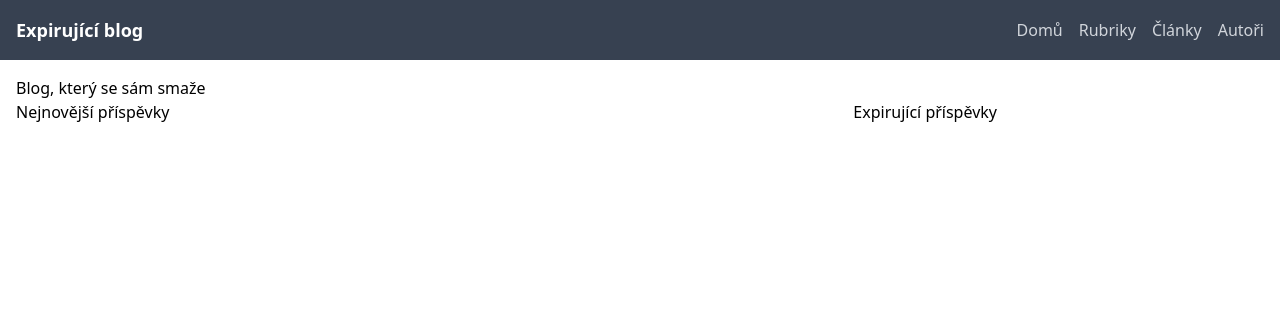
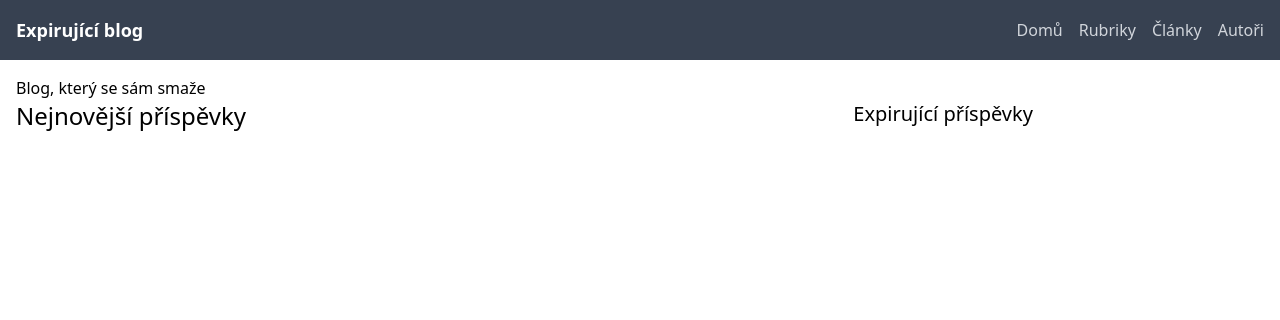
Before and after one commit to gyarab/2024_WA_INF1_kunc_python, a Django app: page / in a window 1280 px wide. Shown: the top 320 px of the page. Run offline with Django 5.2, Linux system fonts and the light colour scheme; data that the repository does not hold is empty; some libraries are stand-ins or nearby versions.

Commit message:
update home

```diff
--- a/app/templates/pages/home.html
+++ b/app/templates/pages/home.html
@@ -3,24 +3,24 @@
 {% block body %}
     <h1>Blog, který se sám smaže</h1>
     <div class="flex gap-4 w-full justify-center items-start">
-        <div class="w-2/3 flex flex-col">
-            <h2>Nejnovější příspěvky</h2>
-            <div class="grid grid-cols-3 gap-4">
+        <div class="w-2/3 flex flex-col flex-grow min-h-full">
+            <h2 class="text-2xl">Nejnovější příspěvky</h2>
+            <div class="grid grid-cols-3 gap-4 flex-grow">
                 {% for post in latest_posts %}
-                    <div class="border p-4 flex flex-col h-full">
-                        <h2>{{ post.title }} - vyprší {{ post.expires_at|date:"d.m.Y H:i" }}</h2>
+                    <div class="border p-4 flex flex-col h-full flex-grow w-full">
+                        <h2 class="text-xl">{{ post.title }}</h2>
                         <p>{{ post.description }}</p>
                         <a href="{{ post.url }}">Číst dále</a>
                     </div>
                 {% endfor %}
             </div>
         </div>
-        <div class="w-1/3 flex flex-col">
-            <h2>Expirující příspěvky</h2>
-            <div class="space-y-4">
+        <div class="w-1/3 flex flex-col flex-grow min-h-full">
+            <h2 class="text-xl">Expirující příspěvky</h2>
+            <div class="space-y-4 flex-grow">
                 {% for post in expiring_posts %}
-                    <div class="border p-4 flex flex-col h-full">
-                        <h2>{{ post.title }} - vyprší {{ post.expires_at|date:"d.m.Y H:i" }}</h2>
+                    <div class="border p-4 flex flex-col h-full flex-grow">
+                        <h2 class="text-lg">{{ post.title }} - vyprší {{ post.expires_at|date:"d.m.Y H:i" }}</h2>
                         <p>{{ post.description }}</p>
                         <a href="{{ post.url }}">Číst dále</a>
                     </div>
```
